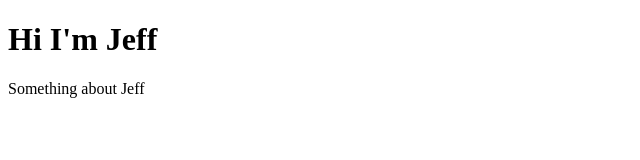
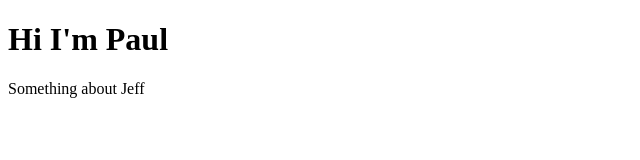
Before and after one commit to paulhgraham/paulhgraham.github.io, a plain HTML site: page code.html in a window 1280 px wide. Shown: the full height of the page, 0-640 px from the left. Drawn offline with Linux system fonts and the light colour scheme.

Commit message:
Update code.html

```diff
--- a/code.html
+++ b/code.html
@@ -8,7 +8,7 @@
 </head>
 <body>
 
-    <h1>Hi I'm Jeff</h1>
+    <h1>Hi I'm Paul</h1>
 
     <p>Something about Jeff</p>
 
```
